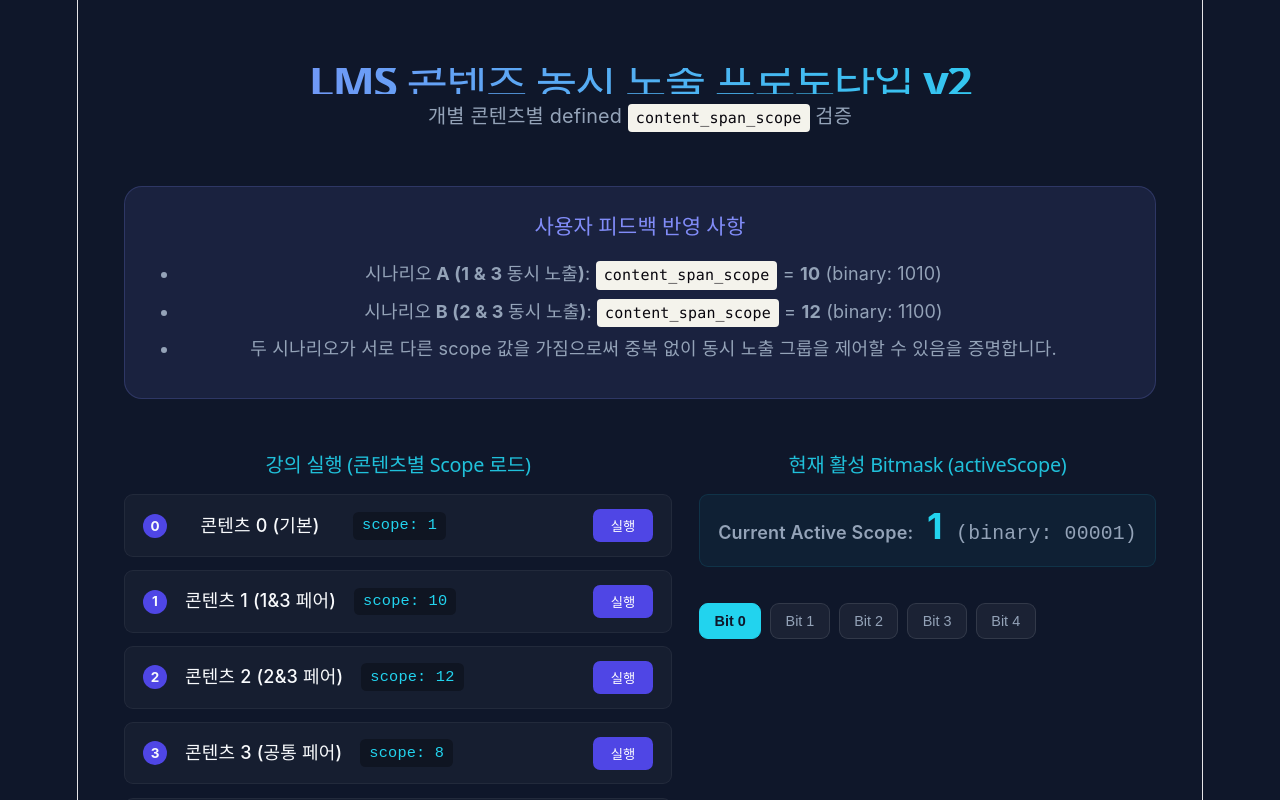
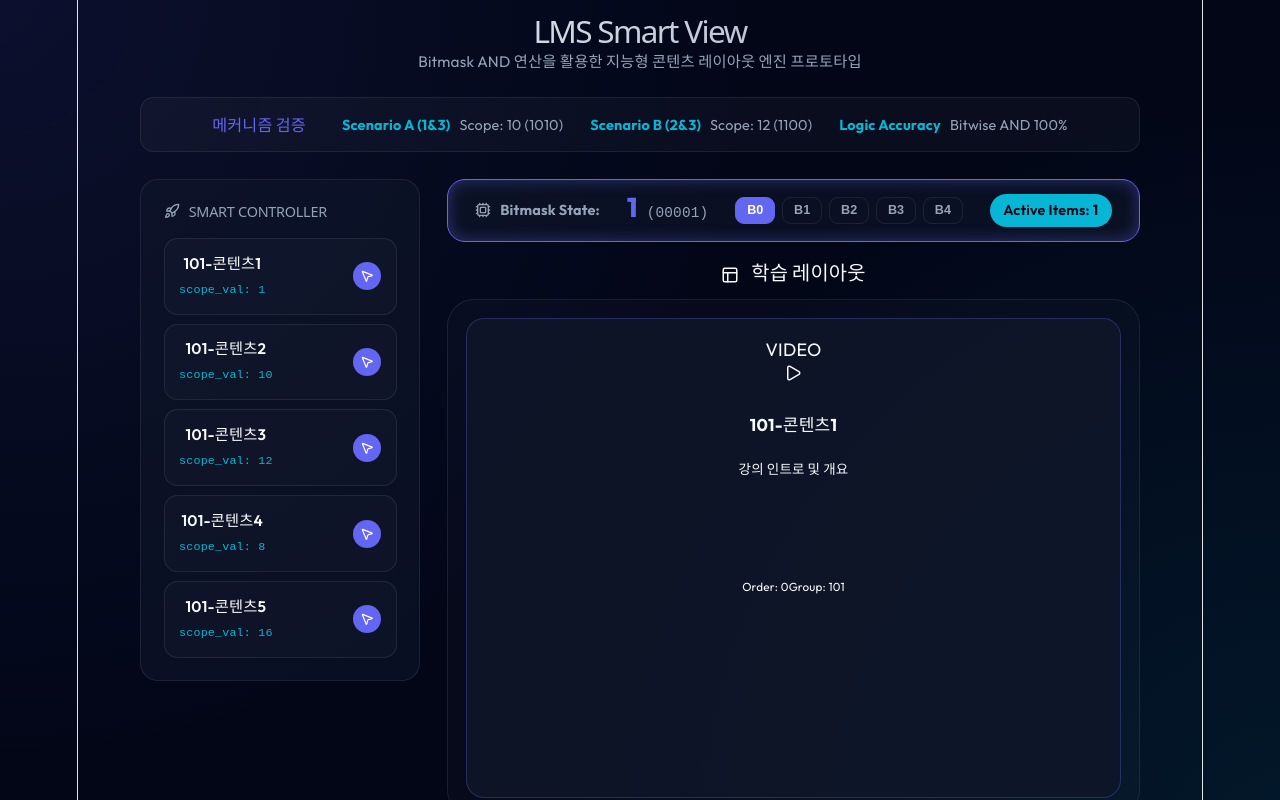
Before and after one commit to toughmon/scope, a React (Vite) app: page / in a window 1280 px wide. Shown: the top 800 px of the page. Built offline with nearby package versions, Linux system fonts and the light colour scheme.

Commit message:
디자인 개선

```diff
--- a/index.html
+++ b/index.html
@@ -4,7 +4,10 @@
     <meta charset="UTF-8" />
     <link rel="icon" type="image/svg+xml" href="/favicon.svg" />
     <meta name="viewport" content="width=device-width, initial-scale=1.0" />
-    <title>scope</title>
+    <title>LMS Smart View - Content Controller</title>
+    <link rel="preconnect" href="https://fonts.googleapis.com">
+    <link rel="preconnect" href="https://fonts.gstatic.com" crossorigin>
+    <link href="https://fonts.googleapis.com/css2?family=Outfit:wght@300;400;500;600;700;800&display=swap" rel="stylesheet">
   </head>
   <body>
     <div id="root"></div>
--- a/package.json
+++ b/package.json
@@ -10,6 +10,7 @@
     "preview": "vite preview"
   },
   "dependencies": {
+    "lucide-react": "^1.7.0",
     "react": "^19.2.4",
     "react-dom": "^19.2.4"
   },
--- a/src/App.css
+++ b/src/App.css
@@ -1,346 +1,289 @@
 :root {
-  --primary: #4f46e5;
-  --secondary: #6366f1;
-  --bg-dark: #0f172a;
-  --card-bg: #1e293b;
-  --text-main: #f8fafc;
-  --text-dim: #94a3b8;
-  --accent: #22d3ee;
-  --danger: #ef4444;
+  --bg-deep: #020617;
+  --bg-card: rgba(15, 23, 42, 0.6);
+  --primary: #6366f1;
+  --primary-glow: rgba(99, 102, 241, 0.4);
+  --accent: #06b6d4;
+  --accent-glow: rgba(6, 182, 212, 0.4);
+  --text-primary: #f8fafc;
+  --text-secondary: #94a3b8;
+  --border-light: rgba(255, 255, 255, 0.08);
+  --glass-bg: rgba(255, 255, 255, 0.03);
+  --font-main: 'Outfit', sans-serif;
 }
 
 body {
   margin: 0;
-  font-family: 'Inter', -apple-system, BlinkMacSystemFont, 'Segoe UI', Roboto, sans-serif;
-  background-color: var(--bg-dark);
-  color: var(--text-main);
-  -webkit-font-smoothing: antialiased;
+  padding: 0;
+  background-color: var(--bg-deep);
+  background-image:
+    radial-gradient(circle at 0% 0%, rgba(99, 102, 241, 0.1) 0%, transparent 50%),
+    radial-gradient(circle at 100% 100%, rgba(6, 182, 212, 0.1) 0%, transparent 50%);
+  color: var(--text-primary);
+  font-family: var(--font-main);
+  min-height: 100vh;
 }
 
 .app-container {
-  min-height: 100vh;
-  padding: 2rem;
   max-width: 1400px;
   margin: 0 auto;
+  padding: 1rem 1.5rem;
 }
 
+/* Header 축소 */
 .app-header {
   text-align: center;
-  margin-bottom: 3rem;
+  margin-bottom: 1.25rem;
 }
 
 .app-header h1 {
-  font-size: 2.5rem;
-  font-weight: 800;
-  margin-bottom: 0.5rem;
-  background: linear-gradient(to right, #818cf8, #22d3ee);
+  font-size: 1.75rem;
+  margin: 0 0 0.25rem 0;
+  background: linear-gradient(135deg, #fff 0%, #94a3b8 100%);
   -webkit-background-clip: text;
   -webkit-text-fill-color: transparent;
 }
 
 .app-header p {
-  color: var(--text-dim);
-  font-size: 1.1rem;
+  font-size: 0.85rem;
+  color: var(--text-secondary);
 }
 
-.app-main {
-  display: flex;
-  flex-direction: column;
-  gap: 2rem;
+/* Info Section 축소 */
+.info-section {
+  margin-bottom: 1.5rem;
 }
 
-/* Control Panel */
-.panel-grid {
+.info-card {
+  background: var(--glass-bg);
+  border: 1px solid var(--border-light);
+  border-radius: 0.75rem;
+  padding: 0.75rem 1.5rem;
+  display: flex;
+  justify-content: center;
+  gap: 2rem;
+  align-items: center;
+}
+
+.info-card h3 {
+  font-size: 0.9rem;
+  margin: 0;
+  color: var(--primary);
+}
+
+.info-card ul {
+  display: flex;
+  gap: 1.5rem;
+  list-style: none;
+  padding: 0;
+  margin: 0;
+}
+
+.info-card li {
+  font-size: 0.8rem;
+  color: var(--text-secondary);
+}
+
+.info-card li strong {
+  color: var(--accent);
+  margin-right: 0.5rem;
+}
+
+/* 메인 레이아웃 */
+.app-main {
   display: grid;
-  grid-template-columns: 1.2fr 1fr;
+  grid-template-columns: 280px 1fr;
   gap: 1.5rem;
+  align-items: start;
+}
+
+.panel-card {
+  background: var(--bg-card);
+  border: 1px solid var(--border-light);
+  border-radius: 1rem;
+  padding: 1.25rem;
 }
 
 .panel-card h2 {
-  font-size: 1.1rem;
-  margin-top: 0;
+  font-size: 0.8rem;
+  text-transform: uppercase;
+  color: var(--text-secondary);
   margin-bottom: 1rem;
-  color: var(--accent);
-  opacity: 0.9;
+  display: flex;
+  align-items: center;
+  gap: 0.5rem;
 }
 
 .launch-list {
   display: flex;
   flex-direction: column;
-  gap: 0.75rem;
+  gap: 0.5rem;
 }
 
 .launch-item {
+  background: rgba(255, 255, 255, 0.02);
+  border: 1px solid var(--border-light);
+  border-radius: 0.75rem;
+  padding: 0.6rem 0.8rem;
   display: flex;
   justify-content: space-between;
   align-items: center;
-  background: rgba(255, 255, 255, 0.03);
-  padding: 0.75rem 1rem;
-  border-radius: 0.5rem;
-  border: 1px solid rgba(255, 255, 255, 0.05);
-}
-
-.launch-info {
-  display: flex;
-  align-items: center;
-  gap: 1rem;
-}
-
-.order-badge {
-  background: var(--primary);
-  width: 24px;
-  height: 24px;
-  display: flex;
-  align-items: center;
-  justify-content: center;
-  border-radius: 50%;
-  font-size: 0.75rem;
-  font-weight: bold;
 }
 
 .launch-title {
-  font-weight: 500;
-  min-width: 150px;
+  font-weight: 600;
+  font-size: 0.85rem;
 }
 
-.scope-code {
+.scope-badge {
+  font-family: monospace;
+  font-size: 0.65rem;
   color: var(--accent);
-  font-family: monospace;
-  background: rgba(0, 0, 0, 0.3);
-  padding: 0.2rem 0.5rem;
-  border-radius: 0.3rem;
-  font-size: 0.85rem;
+  display: block;
 }
 
 .launch-btn {
   background: var(--primary);
   color: white;
   border: none;
-  padding: 0.4rem 1rem;
-  border-radius: 0.4rem;
+  width: 28px;
+  height: 28px;
+  border-radius: 50%;
   cursor: pointer;
-  font-weight: 600;
-  transition: all 0.2s;
+  display: flex;
+  align-items: center;
+  justify-content: center;
 }
 
-.launch-btn:hover {
-  background: var(--secondary);
-  transform: scale(1.05);
-}
-
-.info-section {
+/* 수평 Bitmask State 바 */
+.display-top-bar {
   margin-bottom: 1rem;
 }
 
-.info-card {
-  background: rgba(129, 140, 248, 0.1);
-  border: 1px solid rgba(129, 140, 248, 0.2);
-  padding: 1.5rem;
+.bitmask-status-horizontal {
+  background: var(--bg-card);
+  border: 1px solid var(--primary);
   border-radius: 1rem;
+  padding: 0.75rem 1.5rem;
+  display: flex;
+  align-items: center;
+  gap: 1.5rem;
+  box-shadow: inset 0 0 15px var(--primary-glow);
 }
 
-.info-card h3 {
-  margin-top: 0;
-  color: #818cf8;
-}
-
-.info-card ul {
-  margin-bottom: 0;
-  padding-left: 1.5rem;
-}
-
-.info-card li {
-  margin-bottom: 0.5rem;
-  color: var(--text-dim);
-}
-
-.value-display.highlight {
-  background: rgba(34, 211, 238, 0.05);
-  border: 1px solid rgba(34, 211, 238, 0.1);
-}
-
-.bit-toggles.small {
+.status-label {
+  font-size: 0.8rem;
+  font-weight: 700;
+  color: var(--text-secondary);
+  display: flex;
+  align-items: center;
   gap: 0.5rem;
 }
 
-.bit-btn-small {
-  background: rgba(255, 255, 255, 0.05);
-  border: 1px solid rgba(255, 255, 255, 0.1);
-  padding: 0.5rem 0.8rem;
-  border-radius: 0.5rem;
-  color: var(--text-dim);
-  cursor: pointer;
-  font-size: 0.8rem;
+.horizontal-val-group {
+  display: flex;
+  align-items: baseline;
+  gap: 0.5rem;
 }
 
-.bit-btn-small.active {
-  background: var(--accent);
-  color: var(--bg-dark);
-  border-color: var(--accent);
-  font-weight: bold;
+.h-val {
+  font-size: 1.5rem;
+  font-weight: 800;
+  color: var(--primary);
 }
 
-.value-display {
-  display: flex;
-  align-items: baseline;
-  gap: 0.75rem;
-  margin-bottom: 2rem;
-  padding: 1rem;
-  background: rgba(0, 0, 0, 0.2);
-  border-radius: 0.5rem;
+.h-bin {
+  font-family: monospace;
+  font-size: 0.8rem;
+  color: var(--text-secondary);
 }
 
-.value-display .label {
-  color: var(--text-dim);
+.h-bit-toggles {
+  display: flex;
+  gap: 0.4rem;
+}
+
+.h-bit-btn {
+  background: transparent;
+  border: 1px solid var(--border-light);
+  padding: 0.3rem 0.6rem;
+  border-radius: 0.5rem;
+  color: var(--text-secondary);
+  font-size: 0.7rem;
+  font-weight: 600;
+  cursor: pointer;
+}
+
+.h-bit-btn.active {
+  background: var(--primary);
+  border-color: var(--primary);
+  color: white;
+}
+
+.active-item-badge {
+  margin-left: auto;
+  font-size: 0.8rem;
+  background: var(--accent);
+  color: var(--bg-deep);
+  padding: 0.2rem 0.75rem;
+  border-radius: 1rem;
   font-weight: 600;
 }
 
-.value-display .value {
-  font-size: 2rem;
-  font-weight: 700;
-  color: var(--accent);
+.display-header-sub h3 {
+  font-size: 1.1rem;
+  margin: 0 0 0.75rem 0;
 }
 
-.value-display .binary {
-  font-family: monospace;
-  color: var(--text-dim);
-  font-size: 1.1rem;
+/* 콘텐츠 그리드 축소 */
+.content-grid {
+  display: grid;
+  gap: 1rem;
+  background: rgba(255, 255, 255, 0.02);
+  padding: 1rem;
+  border-radius: 1.5rem;
+  border: 1px solid var(--border-light);
+  min-height: 480px;
 }
 
-.bit-toggles {
-  display: flex;
-  flex-wrap: wrap;
-  gap: 1rem;
+.content-grid.visible-1 { grid-template-columns: 1fr; }
+.content-grid.visible-2 { grid-template-columns: repeat(2, 1fr); }
+.content-grid.visible-3, .content-grid.visible-4 { grid-template-columns: repeat(2, 1fr); }
+.content-grid.visible-5 { grid-template-columns: repeat(3, 1fr); }
+
+.mini-card {
+  padding: 1rem;
+  border-radius: 1rem;
+  border: 1px solid rgba(99, 102, 241, 0.3); /* 선명한 Indigo 테두리 추가 */
+  background: rgba(15, 23, 42, 0.8);
 }
 
-.bit-btn {
-  display: flex;
-  flex-direction: column;
-  align-items: center;
-  background: rgba(255, 255, 255, 0.05);
-  border: 1px solid rgba(255, 255, 255, 0.1);
-  padding: 1rem;
-  border-radius: 0.75rem;
-  cursor: pointer;
-  transition: all 0.2s ease;
-  min-width: 120px;
-  color: var(--text-main);
+.mini-card:hover {
+  border-color: var(--accent);
+  box-shadow: 0 0 15px var(--accent-glow);
 }
 
-.bit-btn:hover {
-  background: rgba(255, 255, 255, 0.1);
-  transform: translateY(-2px);
+.mini-card h4 {
+  font-size: 0.95rem;
+  margin-bottom: 0.5rem;
 }
 
-.bit-btn.active {
-  background: var(--primary);
-  border-color: var(--accent);
-  box-shadow: 0 0 15px rgba(79, 70, 229, 0.4);
+.mini-preview {
+  min-height: 100px;
+  margin-bottom: 0.75rem;
 }
 
-.order-num {
+.preview-placeholder p {
   font-size: 0.75rem;
-  font-weight: bold;
-  opacity: 0.6;
-  margin-bottom: 0.25rem;
+  padding: 0.5rem;
 }
 
-.bit-label {
-  font-size: 0.9rem;
-  font-weight: 500;
-}
-
-/* Content Display */
-.content-display {
-  display: flex;
-  flex-direction: column;
-  gap: 1.5rem;
-}
-
-.display-header h3 {
-  font-size: 1.5rem;
-  margin: 0;
-}
-
-.content-grid {
-  display: grid;
-  gap: 1.5rem;
-  min-height: 400px;
-  background: rgba(255, 255, 255, 0.02);
-  padding: 1.5rem;
-  border-radius: 1.5rem;
-  border: 1px dashed rgba(255, 255, 255, 0.1);
-  transition: all 0.3s ease;
-}
-
-/* Dynamic Grid Layouts */
-.content-grid.visible-1 { grid-template-columns: 1fr; }
-.content-grid.visible-2 { grid-template-columns: 1fr 1fr; }
-.content-grid.visible-3, .content-grid.visible-4 { grid-template-columns: 1fr 1fr; }
-.content-grid.visible-5 { grid-template-columns: repeat(3, 1fr); }
-
-.content-card {
-  background: var(--card-bg);
-  border-radius: 1rem;
-  padding: 1.5rem;
-  display: flex;
-  flex-direction: column;
-  border: 1px solid rgba(255, 255, 255, 0.1);
-  animation: fadeIn 0.4s ease-out;
-}
-
-@keyframes fadeIn {
-  from { opacity: 0; transform: scale(0.95); }
-  to { opacity: 1; transform: scale(1); }
-}
-
-.content-tag {
-  font-size: 0.7rem;
-  font-weight: 800;
-  padding: 0.25rem 0.5rem;
-  background: rgba(255, 255, 255, 0.1);
-  width: fit-content;
-  border-radius: 0.25rem;
-  margin-bottom: 1rem;
-  color: var(--accent);
-}
-
-.content-card h4 {
-  margin: 0 0 1.5rem 0;
-  font-size: 1.25rem;
-}
-
-.content-placeholder {
-  flex-grow: 1;
-  background: rgba(0, 0, 0, 0.3);
-  border-radius: 0.5rem;
-  display: flex;
-  flex-direction: column;
-  justify-content: center;
-  align-items: center;
-  min-height: 200px;
-  margin-bottom: 1.5rem;
-  color: var(--text-dim);
-}
-
-.video-icon, .pdf-icon, .quiz-icon {
-  font-size: 3rem;
-  margin-bottom: 1rem;
-}
-
-.content-footer {
-  font-size: 0.8rem;
-  color: var(--text-dim);
-  border-top: 1px solid rgba(255, 255, 255, 0.1);
-  padding-top: 1rem;
+.card-footer {
+  padding-top: 0.75rem;
+  font-size: 0.65rem;
 }
 
 .empty-state {
-  grid-column: 1 / -1;
-  display: flex;
-  justify-content: center;
-  align-items: center;
-  color: var(--text-dim);
-  font-size: 1.2rem;
-  text-align: center;
+  padding: 3rem;
+  font-size: 0.9rem;
 }
--- a/src/App.jsx
+++ b/src/App.jsx
@@ -1,12 +1,69 @@
 import React, { useState } from 'react';
+import {
+  Play,
+  FileText,
+  HelpCircle,
+  Link as LinkIcon,
+  Type,
+  Rocket,
+  Cpu,
+  Layout,
+  MousePointer2,
+  AlertCircle
+} from 'lucide-react';
 import './App.css';
 
 const MOCK_CONTENTS = [
-  { id: 1, title: '콘텐츠 0 (기본)', type: 'video', content_group_order: 0, content_group_no: 101, content_span_scope: 1 },
-  { id: 2, title: '콘텐츠 1 (1&3 페어)', type: 'pdf', content_group_order: 1, content_group_no: 101, content_span_scope: 10 }, // 1(2^1=2) + 3(2^3=8) = 10
-  { id: 3, title: '콘텐츠 2 (2&3 페어)', type: 'quiz', content_group_order: 2, content_group_no: 101, content_span_scope: 12 }, // 2(2^2=4) + 3(2^3=8) = 12
-  { id: 4, title: '콘텐츠 3 (공통 페어)', type: 'link', content_group_order: 3, content_group_no: 101, content_span_scope: 8 },
-  { id: 5, title: '콘텐츠 4 (독립)', type: 'text', content_group_order: 4, content_group_no: 101, content_span_scope: 16 },
+  {
+    id: 1,
+    title: '101-콘텐츠1',
+    type: 'VIDEO',
+    content_group_order: 0,
+    content_group_no: 101,
+    content_span_scope: 1,
+    icon: Play,
+    desc: '강의 인트로 및 개요'
+  },
+  {
+    id: 2,
+    title: '101-콘텐츠2',
+    type: 'PDF',
+    content_group_order: 1,
+    content_group_no: 101,
+    content_span_scope: 10,
+    icon: FileText,
+    desc: '핵심 요약 노트 문서'
+  },
+  {
+    id: 3,
+    title: '101-콘텐츠3',
+    type: 'QUIZ',
+    content_group_order: 2,
+    content_group_no: 101,
+    content_span_scope: 12,
+    icon: HelpCircle,
+    desc: '섹션별 성취도 퀴즈'
+  },
+  {
+    id: 4,
+    title: '101-콘텐츠4',
+    type: 'LINK',
+    content_group_order: 3,
+    content_group_no: 101,
+    content_span_scope: 8,
+    icon: LinkIcon,
+    desc: '심화 외부 자료 링크'
+  },
+  {
+    id: 5,
+    title: '101-콘텐츠5',
+    type: 'TEXT',
+    content_group_order: 4,
+    content_group_no: 101,
+    content_span_scope: 16,
+    icon: Type,
+    desc: '개념 보충 안내 가이드'
+  },
 ];
 
 function App() {
@@ -29,97 +86,111 @@ function App() {
   return (
     <div className="app-container">
       <header className="app-header">
-        <h1>LMS 콘텐츠 동시 노출 프로토타입 v2</h1>
-        <p>개별 콘텐츠별 defined <code>content_span_scope</code> 검증</p>
+        <h1>LMS Smart View</h1>
+        <p>Bitmask AND 연산을 활용한 지능형 콘텐츠 레이아웃 엔진 프로토타입</p>
       </header>
 
-      <main className="app-main">
-        {/* 설명 섹션 */}
-        <section className="info-section">
+      <div className="info-section">
         <div className="info-card">
-            <h3>사용자 피드백 반영 사항</h3>
+          <h3>메커니즘 검증</h3>
           <ul>
-              <li><strong>시나리오 A (1 & 3 동시 노출)</strong>: <code>content_span_scope</code> = <strong>10</strong> (binary: 1010)</li>
-              <li><strong>시나리오 B (2 & 3 동시 노출)</strong>: <code>content_span_scope</code> = <strong>12</strong> (binary: 1100)</li>
-              <li>두 시나리오가 서로 다른 scope 값을 가짐으로써 중복 없이 동시 노출 그룹을 제어할 수 있음을 증명합니다.</li>
+            <li>
+              <strong>Scenario A (1&3)</strong>
+              Scope: 10 (1010)
+            </li>
+            <li>
+              <strong>Scenario B (2&3)</strong>
+              Scope: 12 (1100)
+            </li>
+            <li>
+              <strong>Logic Accuracy</strong>
+              Bitwise AND 100%
+            </li>
           </ul>
         </div>
-        </section>
+      </div>
 
-        {/* 제어 패널 */}
-        <section className="control-panel">
-          <div className="panel-grid">
-            {/* 개별 콘텐츠 실행 테스트 */}
-            <div className="panel-card">
-              <h2>강의 실행 (콘텐츠별 Scope 로드)</h2>
+      <main className="app-main">
+        {/* 제어 패널 (사이드바 - 실행만 담당) */}
+        <aside className="panel-card sidebar-only">
+          <h2><Rocket size={16} /> Smart Controller</h2>
+
           <div className="launch-list">
             {MOCK_CONTENTS.map((content) => (
               <div key={content.id} className="launch-item">
                 <div className="launch-info">
-                      <span className="order-badge">{content.content_group_order}</span>
                   <span className="launch-title">{content.title}</span>
-                      <code className="scope-code">scope: {content.content_span_scope}</code>
+                  <span className="scope-badge">scope_val: {content.content_span_scope}</span>
                 </div>
                 <button
                   className="launch-btn"
                   onClick={() => applyPredefinedScope(content.content_span_scope)}
+                  title="해당 scope 적용"
                 >
-                      실행
+                  <MousePointer2 size={14} />
                 </button>
               </div>
             ))}
           </div>
+        </aside>
+
+        {/* 메인 뷰어 (상단에 Bitmask State 위치) */}
+        <section className="content-display">
+          <div className="display-top-bar">
+            <div className="bitmask-status-horizontal">
+              <div className="status-label"><Cpu size={16} /> Bitmask State:</div>
+              <div className="horizontal-val-group">
+                <span className="h-val">{activeScope}</span>
+                <span className="h-bin">({activeScope.toString(2).padStart(5, '0')})</span>
               </div>
-
-            {/* 현재 상태 및 수동 제어 */}
-            <div className="panel-card">
-              <h2>현재 활성 Bitmask (activeScope)</h2>
-              <div className="value-display highlight">
-                <span className="label">Current Active Scope:</span>
-                <span className="value">{activeScope}</span>
-                <span className="binary">(binary: {activeScope.toString(2).padStart(5, '0')})</span>
-              </div>
-              <div className="bit-toggles small">
+              <div className="h-bit-toggles">
                 {[0, 1, 2, 3, 4].map((order) => (
                   <button
                     key={order}
-                    className={`bit-btn-small ${isVisible(order) ? 'active' : ''}`}
+                    className={`h-bit-btn ${isVisible(order) ? 'active' : ''}`}
                     onClick={() => toggleBit(order)}
                   >
-                    Bit {order}
+                    B{order}
                   </button>
                 ))}
               </div>
+              <div className="active-item-badge">
+                Active Items: <strong>{visibleContents.length}</strong>
               </div>
             </div>
-        </section>
+          </div>
 
-        {/* 콘텐츠 노출 영역 */}
-        <section className="content-display">
-          <div className="display-header">
-            <h3>학습 레이아웃 (노출 개수: {visibleContents.length})</h3>
+          <div className="display-header-sub">
+            <h3><Layout size={18} style={{verticalAlign: 'middle', marginRight: '8px'}} /> 학습 레이아웃</h3>
           </div>
-          <div className={`content-grid visible-${visibleContents.length}`}>
+
+          <div className={`content-grid visible-${visibleContents.length} compact-grid`}>
             {visibleContents.length > 0 ? (
-              visibleContents.map((content) => (
-                <div key={content.id} className={`content-card type-${content.type} ${isVisible(content.content_group_order) ? 'visible' : ''}`}>
-                  <div className="content-tag">{content.type.toUpperCase()}</div>
+              visibleContents.map((content) => {
+                const Icon = content.icon;
+                return (
+                  <div key={content.id} className="content-card mini-card">
+                    <div className="card-top">
+                      <span className={`type-tag ${content.type}`}>{content.type}</span>
+                      <div className="card-icon"><Icon size={18} /></div>
+                    </div>
                     <h4>{content.title}</h4>
-                  <div className="content-placeholder">
-                    {content.type === 'video' && <div className="video-icon">▶</div>}
-                    {content.type === 'pdf' && <div className="pdf-icon">📄</div>}
-                    {content.type === 'quiz' && <div className="quiz-icon">❓</div>}
-                    {content.type === 'link' && <div className="quiz-icon">🔗</div>}
-                    <p>{content.title} 본문</p>
-                  </div>
-                  <div className="content-footer">
-                    Order: {content.content_group_order} | Group: {content.content_group_no}
+                    <div className="preview-area mini-preview">
+                      <div className="preview-placeholder">
+                        <p>{content.desc}</p>
                       </div>
                     </div>
-              ))
+                    <div className="card-footer">
+                      <span>Order: {content.content_group_order}</span>
+                      <span>Group: {content.content_group_no}</span>
+                    </div>
+                  </div>
+                );
+              })
             ) : (
               <div className="empty-state">
-                활성화된 콘텐츠가 없습니다. 좌측 상단 '실행' 버튼을 눌러보세요.
+                <AlertCircle size={48} className="empty-icon" />
+                <p>활성화된 콘텐츠가 없습니다.</p>
               </div>
             )}
           </div>
```
Also changed, not shown: 1 other file (tests, documents, lock files or other folders). Lines whose indentation alone changed are shown as unchanged.
